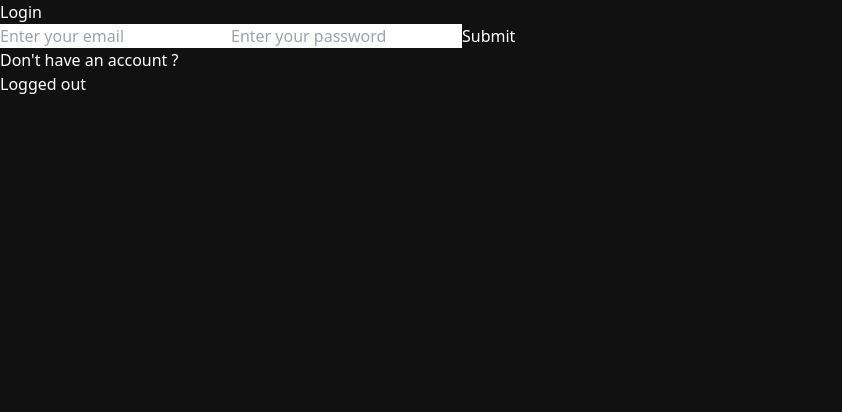
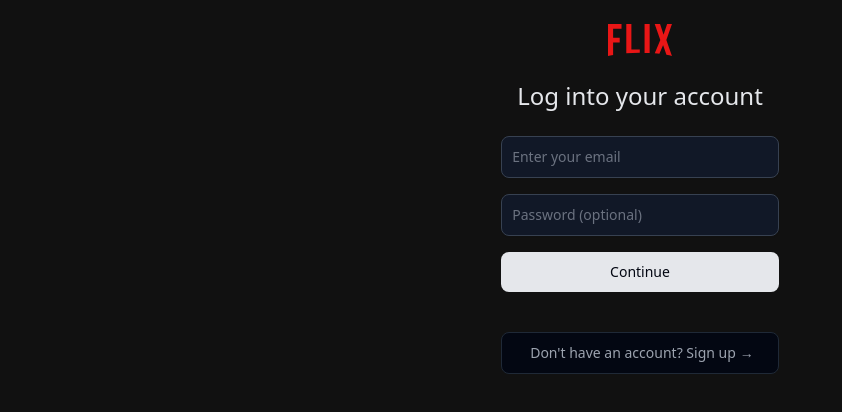
Before and after one commit to mathiszerari/flix, a React (Create React App) app: page /login in a window 1280 px wide. Shown: the top 412 px of the page, without its empty margins (0-842 px from the left). Built offline with nearby package versions, Linux system fonts and the light colour scheme; no server answers; the database is empty.

Commit message:
:sparkles: Login upgrade

```diff
--- a/src/components/auth/login.tsx
+++ b/src/components/auth/login.tsx
@@ -2,11 +2,14 @@ import React, { useState } from 'react';
 import { signInWithEmailAndPassword } from 'firebase/auth';
 import { auth } from '../../firebase';
 import { Link } from 'react-router-dom';
+import logo from '../../assets/images/flix-logo.svg';
+import { useNavigate } from 'react-router-dom';
 
 const Login = () => {
   const [email, setEmail] = React.useState('');
   const [password, setPassword] = React.useState('');
   const [authError, setAuthError] = useState('');
+  const navigate = useNavigate();
 
   const loginAction = async (e: React.FormEvent) => {
     try {
@@ -22,22 +25,45 @@ const Login = () => {
     }
   };
 
+  const redirect = () => {
+    if (auth.currentUser) {
+      navigate('/');
+    }
+  }
 
   return (
     <div className='auth'>
-      <form onSubmit={loginAction}>
-        <h1>Login</h1>
-        <input type="email" placeholder='Enter your email'
-          value={email}
-          onChange={(e) => setEmail(e.target.value)} />
-        <input type="text" placeholder='Enter your password'
-          value={password}
-          onChange={(e) => setPassword(e.target.value)} />
+      <div className="flex mt-2 justify-center flex-col items-center">
+        <div className="px-8 my-4">
+          <div className="flex justify-center">
+              <img className="w-16 mb-6" src={logo} alt="flix app logo" />
+          </div>
+          <span className="text-2xl font-medium text-gray-200 mb-6 flex justify-center">Log into your account</span>
 
-        <button type="submit">Submit</button>
-      </form>
-      {authError && <p className="error">{authError}</p>}
-      <Link to="/signup">Don't have an account ?</Link>
+          <div className="mx-auto pb-6">
+
+            <form className="mt-6" onSubmit={loginAction}>
+              <div className="mb-4">
+                  <input type="email" id="email" value={email} onChange={(e) => setEmail(e.target.value)}
+                    className="shadow-sm text-white bg-gray-900 placeholder-gray-500 border border-gray-700 text-sm rounded-lg block w-full p-2.5" placeholder="Enter your email" required />
+              </div>
+              <div className="mb-4">
+                  <input type="password" id="password" value={password} onChange={(e) => setPassword(e.target.value)}
+                    className="shadow-sm text-white bg-gray-900 placeholder-gray-500 border border-gray-700 text-sm rounded-lg block w-full p-2.5" placeholder="Password (optional)" required />
+                </div>
+              {authError && <p className="error pb-2 text-red-500">{authError}</p>}
+              <button type="submit" onClick={redirect} className="cursor-pointer w-full text-gray-950 bg-gray-200 focus:ring-4 focus:outline-none font-medium rounded-lg text-sm py-2.5 text-center">Continue</button>
+            </form>
+
+            <Link to="/signup">
+              <button className="cursor-pointer group px-6 flex justify-center transition delay-150 duration-300 mt-10 w-full text-gray-400 bg-gray-950 border border-gray-800 focus:ring-4 focus:outline-none font-medium hover:text-gray-300 rounded-lg text-sm py-2.5 text-center">
+                <span className="transform ml-1">Don't have an account? Sign up</span>
+                <div className="transform group-hover:translate-x-1 ml-1 duration-300">→</div>
+              </button>
+            </Link>
+          </div>
+        </div>
+      </div>
     </div>
   );
 };
--- a/src/components/profile.tsx
+++ b/src/components/profile.tsx
@@ -1,5 +1,6 @@
 import { useState, useEffect } from 'react';
 import { auth } from '../firebase';
+import { useNavigate } from 'react-router-dom';
 
 const Loader = () => (
   <div className="flex items-center justify-center h-screen">
@@ -14,6 +15,7 @@ const Profile = () => {
   const email = auth.currentUser?.email;
   const emailVerified = auth.currentUser?.emailVerified;
   const [receiveUpdates, setReceiveUpdates] = useState(true);
+  const navigate = useNavigate();
 
   useEffect(() => {
     const fetchData = async () => {
@@ -40,6 +42,11 @@ const Profile = () => {
     const user = auth.currentUser;
   };
 
+  const Logout = () => {
+    auth.signOut();
+    navigate('/login');
+  }
+
   if (isLoading) {
     return <Loader />;
   }
@@ -52,6 +59,12 @@ const Profile = () => {
             <img src={`https://api.dicebear.com/7.x/thumbs/svg?seed=${email}`} alt=""
               className="w-32 h-32 rounded-full" />
             <span className='text-xl text-gray-200 underline mt-10'>{email}</span>
+            <button type="button"
+              onClick={Logout}
+              className="absolute text-white bottom-8 bg-gradient-to-br from-pink-500 to-orange-400 hover:bg-gradient-to-bl focus:ring-4 focus:outline-none focus:ring-pink-200 dark:focus:ring-pink-800 font-medium rounded-lg text-sm px-5 py-2.5 text-center me-2 mb-2"
+            >
+              Log out
+            </button>
           </div>
           {/* <div className='mt-16'>
             {isEditingEmail ? (
@@ -78,7 +91,7 @@ const Profile = () => {
               Changement de mot de passe
             </button>
           </div> */}
-          <div className='flex flex-col mx-auto w-2/3 p-4 mt-16 bg-gray-300 rounded-3xl'>
+          {/* <div className='flex flex-col mx-auto w-2/3 p-4 mt-16 bg-gray-300 rounded-3xl'>
             <span className='text-black text-2xl p-2'>Notification</span>
 
             <div className='flex justify-around py-4 bg-gray-200 rounded-3xl'>
@@ -89,7 +102,7 @@ const Profile = () => {
                 <button type="button" className="text-white bg-gradient-to-r from-gray-500 via-gray-600 to-gray-700 hover:bg-gradient-to-br focus:ring-4 focus:outline-none focus:ring-gray-300 dark:focus:ring-gray-800 font-medium rounded-lg text-sm px-5 py-2.5 text-center me-2 mb-2"></button>
               )}
             </div>
-          </div>
+          </div> */}
         </>
       )}
     </div>
--- a/src/pages/Login.tsx
+++ b/src/pages/Login.tsx
@@ -5,7 +5,6 @@ export default function LoginPage(){
   return(
     <div>
       <Login />
-      < Auth />
     </div>
   )
 }
```
